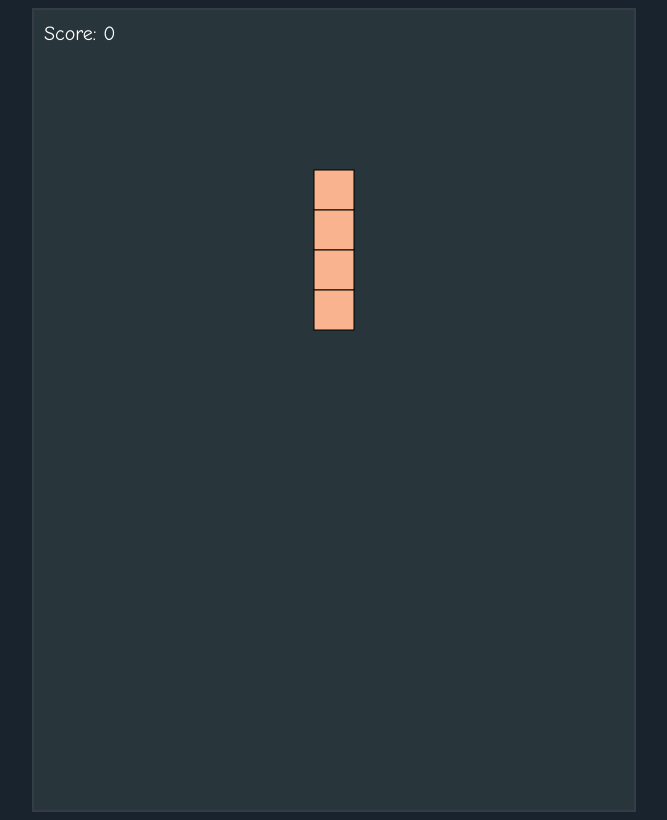
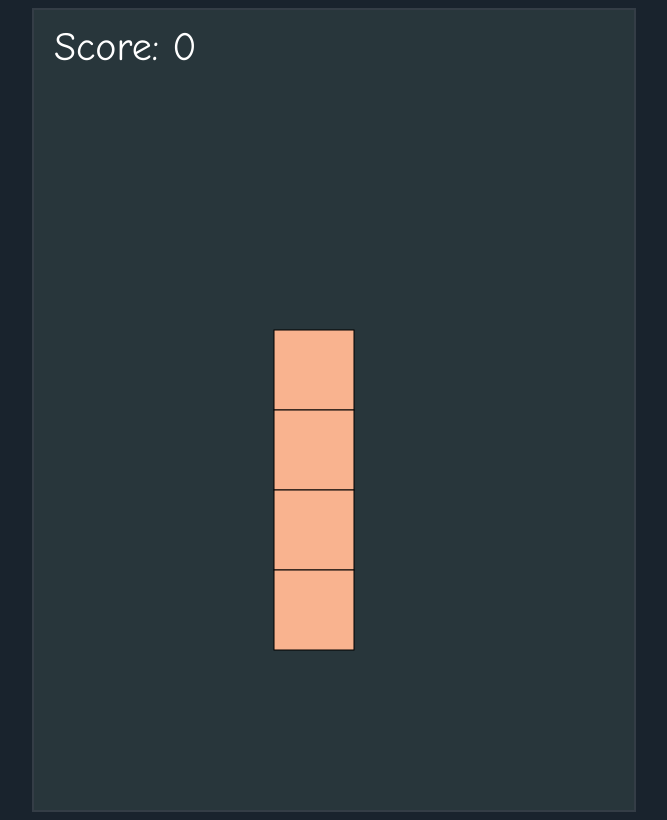
Before and after one commit to henshmi/Tetris.ts, a website built with webpack: page dist/index.html in a window 1280 px wide. Shown: the whole page, without its empty margins (306-973 px from the left). Built offline with Linux system fonts and the light colour scheme.

Commit message:
Another DPI fix try

```diff
--- a/src/Canvas.ts
+++ b/src/Canvas.ts
@@ -8,7 +8,7 @@ class Canvas2D {
     constructor(canvas : HTMLCanvasElement) {
         this._canvas = canvas;
         this._context = this._canvas.getContext('2d');
-        //this.fixDPI();
+        this.fixDPI();
     }
 
     get Width() {
@@ -23,7 +23,7 @@ class Canvas2D {
         this._context.clearRect(0, 0, this._canvas.width, this._canvas.height);
     }
 
-    fixDPI(){
+    public fixDPI(){
         //get DPI
         let dpi: number = window.devicePixelRatio;
 
--- a/src/Game.ts
+++ b/src/Game.ts
@@ -19,6 +19,7 @@ function update() {
 }
 
 function draw() {
+    canvas2D.fixDPI();
     canvas2D.clear();
     canvas2D.drawBackground(GAME_CONFIG.BACKGROUND_COLOR);
     tetris.draw();
--- a/src/game.config.ts
+++ b/src/game.config.ts
@@ -4,7 +4,7 @@ export const GAME_CONFIG : any = {
     UPDATE_AFTER_X_FRAMES: 40,
 
     // SIZING
-    CELL_SIZE: 40,
+    CELL_SIZE: 80,
 
     // COLORS
     BACKGROUND_COLOR: '#28363B',
@@ -12,11 +12,11 @@ export const GAME_CONFIG : any = {
     SHAPE_COLORS: ["#F9B38F", "#BF6C86", "#84AF9C", "#6D5C80", "#FFA3D0", "#439F9E", "#EF5F3C"],
 
     // TEXT
-    FONT: '20px Comic Sans MS',
+    FONT: '40px Comic Sans MS',
     FONT_COLOR: 'white',
 
     // POSITIONS
-    SCORE_POSITION: {X: 10, Y: 30},
+    SCORE_POSITION: {X: 20, Y: 50},
 
     // KEYS
     LEFT_KEY: 37,
```
Also changed, not shown: dist/bundle.js, dist/index.html.
